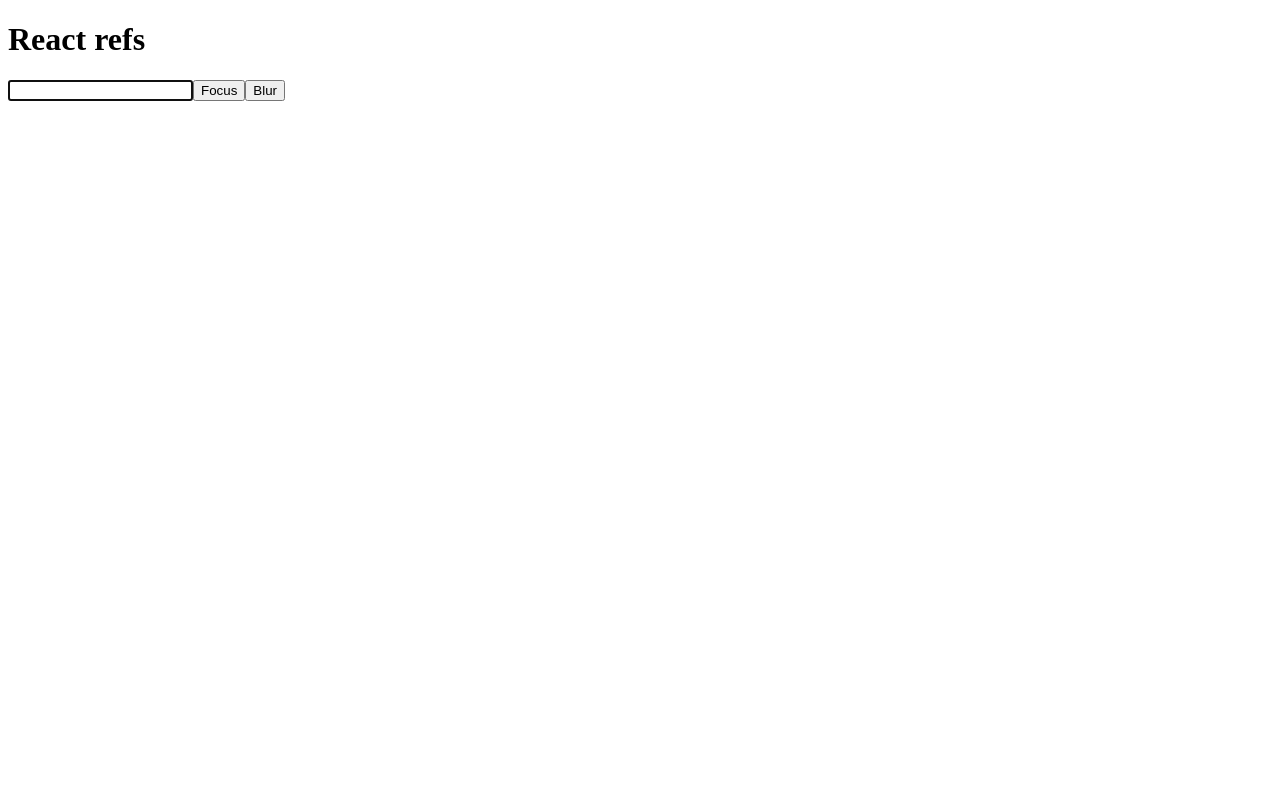
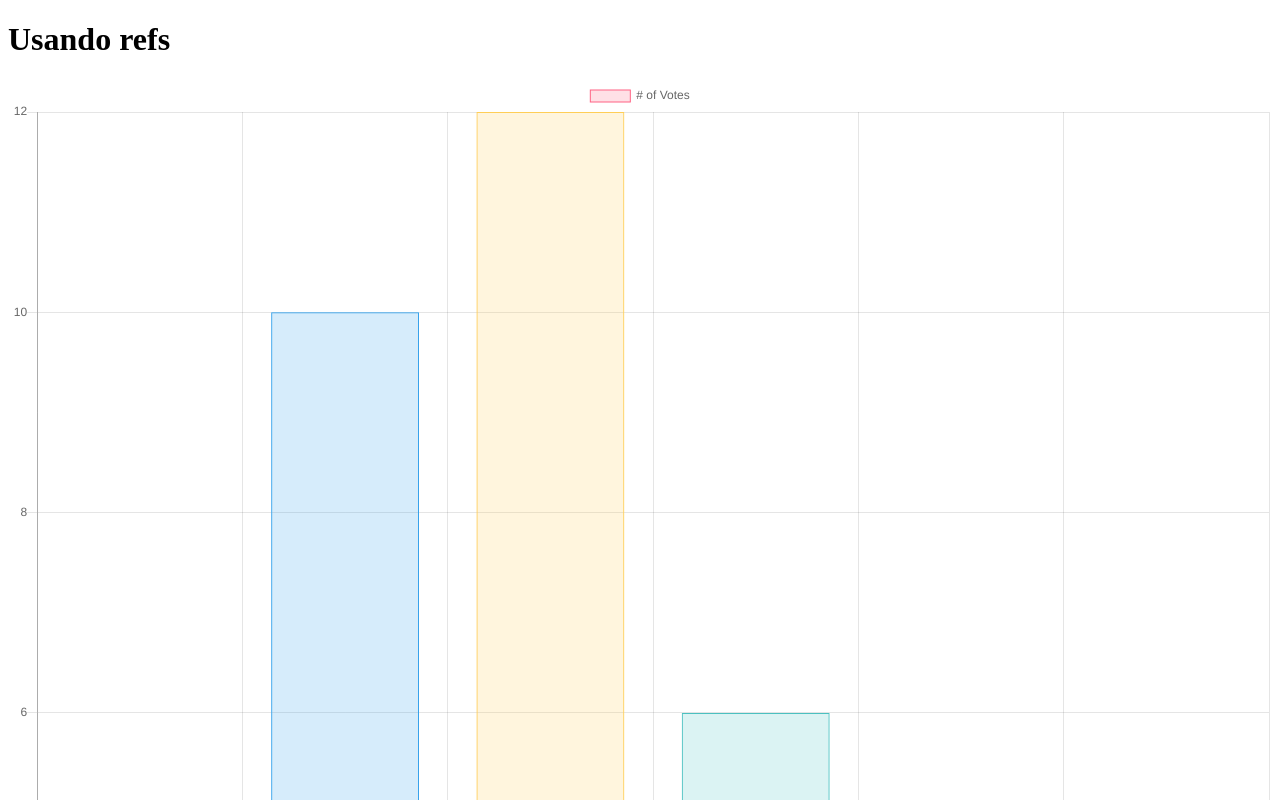
Before and after one commit to carlosmorera/CursoReact2020, a React (Create React App) app: page / in a window 1280 px wide. Shown: the top 800 px of the page. Built offline with nearby package versions, Linux system fonts and the light colour scheme.

Commit message:
Se usa libre ria externa para mostrar graficas

```diff
--- a/package.json
+++ b/package.json
@@ -6,6 +6,7 @@
     "@testing-library/jest-dom": "^4.2.4",
     "@testing-library/react": "^9.3.2",
     "@testing-library/user-event": "^7.1.2",
+    "chart.js": "^2.9.3",
     "react": "^16.12.0",
     "react-dom": "^16.12.0",
     "react-scripts": "3.3.0"
--- a/src/App.js
+++ b/src/App.js
@@ -1,37 +1,60 @@
 import React, {Component} from "react";
+import Chart from 'chart.js'
 
+class Graficas extends Component {
 
-class Entrada extends Component {
-
-    entrada = React.createRef()
+    grafica = React.createRef()
 
     componentDidMount() {
-        this.focus()
-    }
-
-    focus = () => {
-        this.entrada.current.focus()
-    }
-    blur = () => {
-        this.entrada.current.blur()
+        const ctx = this.grafica.current.getContext('2d')
+        const myChart = new Chart(ctx, {
+            type: 'bar',
+            data: {
+                labels: ['Red', 'Blue', 'Yellow', 'Green', 'Purple', 'Orange'],
+                datasets: [{
+                    label: '# of Votes',
+                    data: [2, 10, 12, 6, 2, 3],
+                    backgroundColor: [
+                        'rgba(255, 99, 132, 0.2)',
+                        'rgba(54, 162, 235, 0.2)',
+                        'rgba(255, 206, 86, 0.2)',
+                        'rgba(75, 192, 192, 0.2)',
+                        'rgba(153, 102, 255, 0.2)',
+                        'rgba(255, 159, 64, 0.2)'
+                    ],
+                    borderColor: [
+                        'rgba(255, 99, 132, 1)',
+                        'rgba(54, 162, 235, 1)',
+                        'rgba(255, 206, 86, 1)',
+                        'rgba(75, 192, 192, 1)',
+                        'rgba(153, 102, 255, 1)',
+                        'rgba(255, 159, 64, 1)'
+                    ],
+                    borderWidth: 1
+                }]
+            },
+            options: {
+                scales: {
+                    yAxes: [{
+                        ticks: {
+                            beginAtZero: true
+                        }
+                    }]
+                }
+            }
+        })
     }
 
     render() {
         return (
             <div>
-                <input
-                    type="text"
-                    ref={this.entrada}
-                />
-                <button
-                    onClick={this.focus}
+                <canvas
+                    ref={this.grafica}
+                    width="400"
+                    height="400"
                 >
-                    Focus
-                </button>
-                <button
-                    onClick={this.blur}>
-                    Blur
-                </button>
+
+                </canvas>
             </div>
         )
     }
@@ -42,8 +65,8 @@
     render() {
         return (
             <div>
-                <h1>React refs</h1>
-                <Entrada></Entrada>
+                <h1>Usando refs</h1>
+                <Graficas/>
             </div>
         )
     }
```
